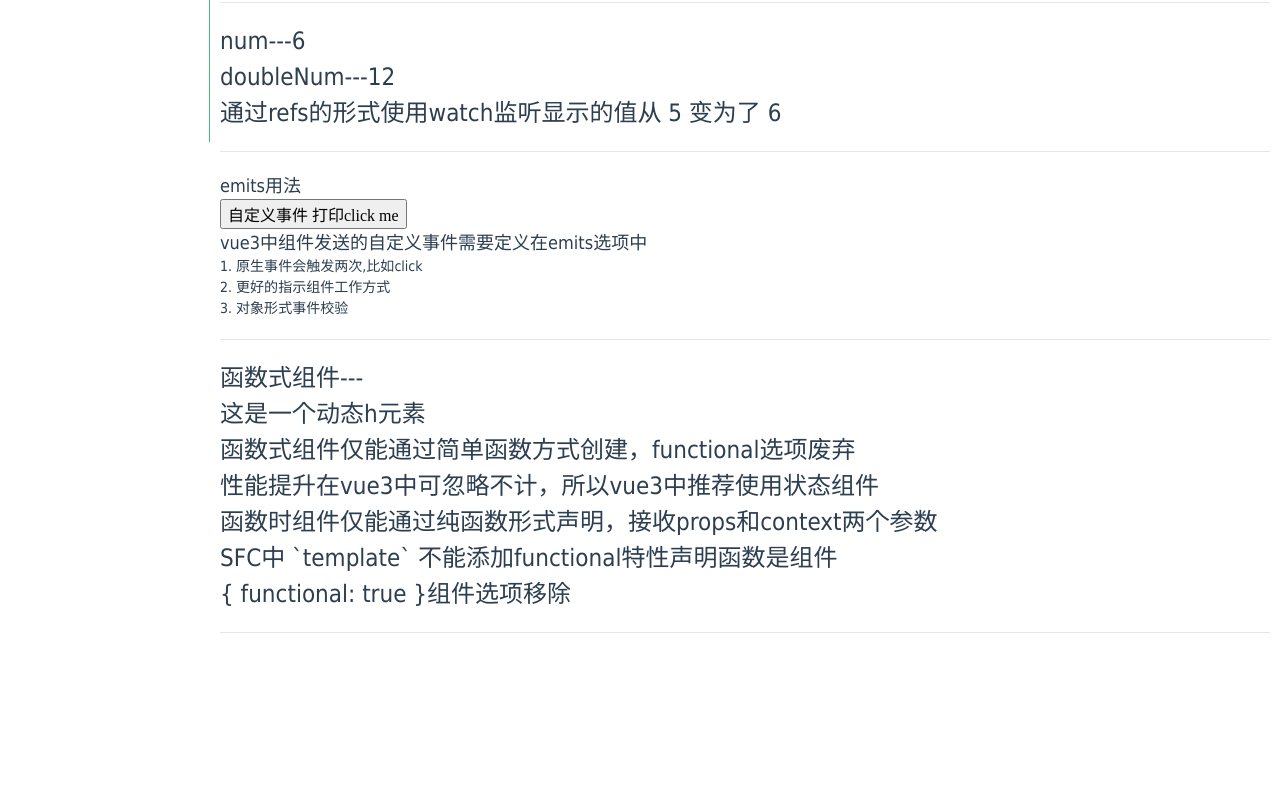
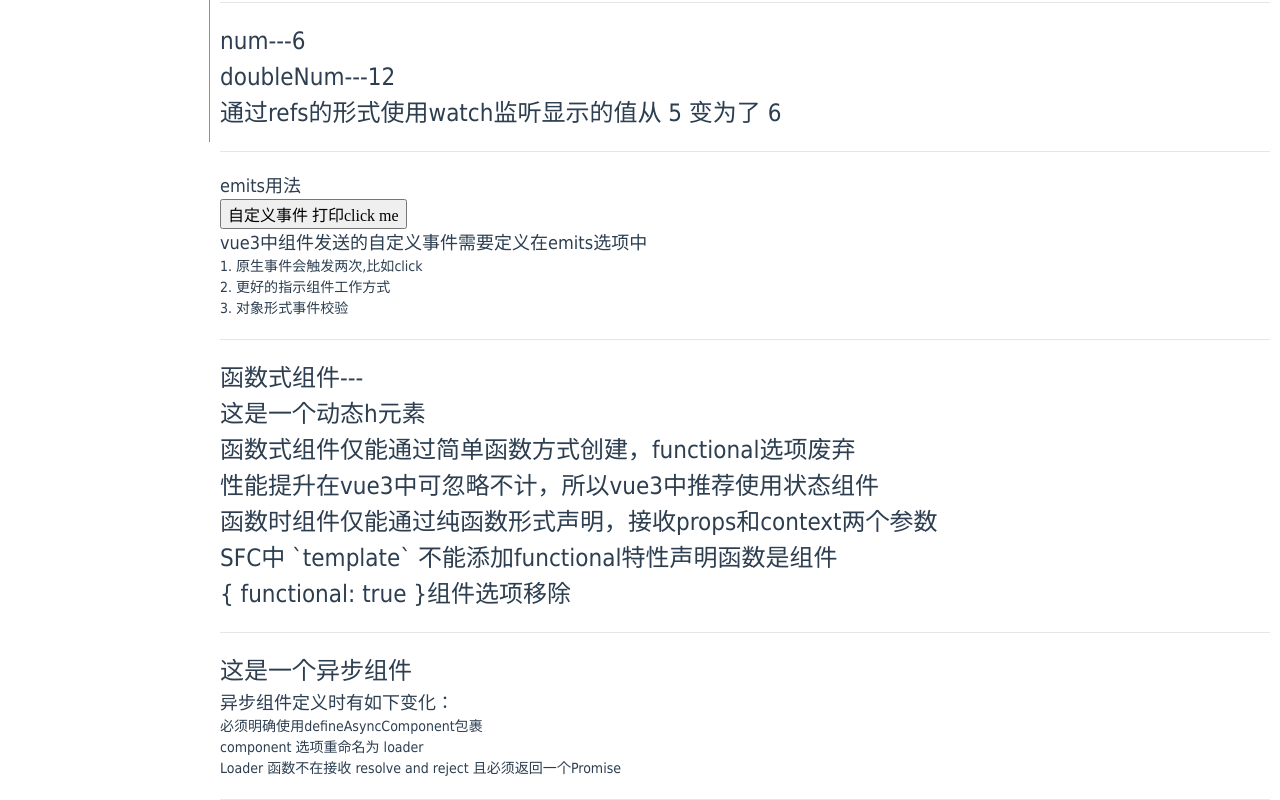
Before and after one commit to franksunhd/vue-v3, a Vue app: page / in a window 1280 px wide. Shown: the part 648-1448 px from the top of the page. Before the commit the page ends 1281 px from the top, so only its background shows below. Built offline with nearby package versions, Linux system fonts and the light colour scheme.

Commit message:
异步组件

```diff
--- a/src/router/index.js
+++ b/src/router/index.js
@@ -44,12 +44,12 @@ const routes = [
         meta: {title: '渲染函数API变化'},
         component: () => import('../views/renderTest')
     },
-    {
-        path: '/functional',
-        name: 'functional',
-        meta: {title: '函数式组件'},
-        component: () => import('../views/Functional')
-    },
+    // {
+    //     path: '/functional',
+    //     name: 'functional',
+    //     meta: {title: '函数式组件'},
+    //     component: () => import('../views/Functional')
+    // },
 ];
 
 const router = createRouter({
--- /dev/null
+++ b/src/views/AsyncComponent.vue
@@ -0,0 +1,13 @@
+<template>
+    <h1>这是一个异步组件</h1>
+</template>
+
+<script>
+    export default {
+        name: "AsyncComponent"
+    }
+</script>
+
+<style scoped>
+
+</style>
--- a/src/views/Home.vue
+++ b/src/views/Home.vue
@@ -52,6 +52,7 @@
     <emits @my_click="onClick"/>
 
     <hr>
+    <!--函数式组件-->
     <Functional level="1">
         <div>函数式组件---</div>
         <div>这是一个动态h元素</div>
@@ -66,9 +67,27 @@
         </ul>
     </Functional>
     <hr>
+    <!--异步组件-->
+    <asyncComponent></asyncComponent>
+    <ul>
+        <li>
+            <h2>异步组件定义时有如下变化：</h2>
+        </li>
+        <li>
+            <h3>必须明确使用defineAsyncComponent包裹</h3>
+        </li>
+        <li>
+            <h3>component 选项重命名为 loader</h3>
+        </li>
+        <li>
+            <h3>Loader 函数不在接收 resolve and reject 且必须返回一个Promise</h3>
+        </li>
+    </ul>
+    <hr>
 </template>
 
 <script>
+    import {defineAsyncComponent} from 'vue';
     // composition api 外引入
     import useAddTodo from "../components/useAddTodo";
     import useMouse from "../components/useMouse";
@@ -79,7 +98,17 @@
 
     export default {
         name: "Home",
-        components: {emits, Functional},
+        components: {
+            emits,
+            Functional,
+            asyncComponent: defineAsyncComponent({
+                loader: () => import('./AsyncComponent.vue'),
+                delay: 200,
+                timeout: 3000,
+                // errorComponent: xxx,
+                // loadingComponent: xxx
+            })
+        },
         props: {
             username: {type: String, default: "hello setup"},
         },
```
